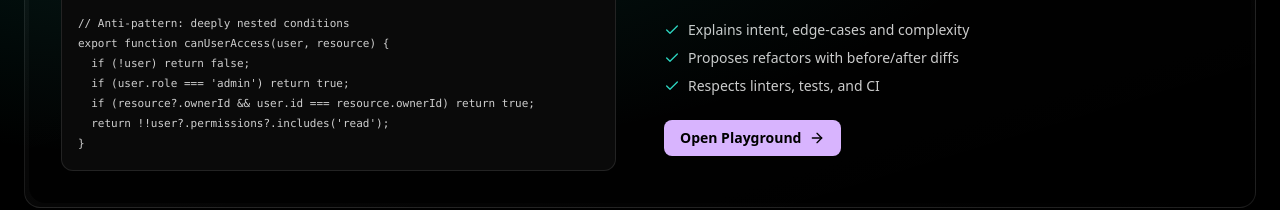
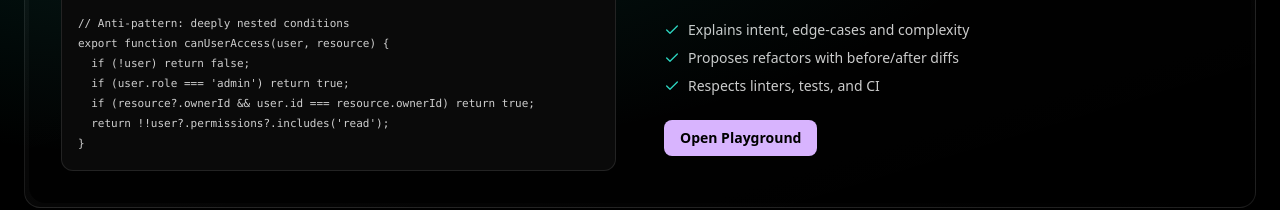
Before and after one commit to mah12-ops/code_narrator_ai, a React (Vite) app in the folder client/: page / in a window 1280 px wide. Shown: the part 980-1190 px from the top of the page. Built offline with nearby package versions, Linux system fonts and the light colour scheme.

Commit message:
fix testimonials

```diff
--- a/client/src/components/pages/LandingPage/Showcase.tsx
+++ b/client/src/components/pages/LandingPage/Showcase.tsx
@@ -52,7 +52,7 @@ export function canUserAccess(user, resource) {
                     ))}
                   </ul>
                   <div className="mt-2 flex gap-3">
-                    <a href="/signup" className="inline-flex items-center gap-2 rounded-lg bg-purple-300 text-black px-4 py-2 text-sm font-semibold hover:bg-white/90 no-underline transition">Open Playground <ArrowRight className="h-4 w-4" /></a>
+                    <a href="/signup" className="inline-flex items-center gap-2 rounded-lg bg-purple-300 text-black px-4 py-2 text-sm font-semibold hover:bg-white/90 no-underline transition">Open Playground </a>
                    </div>
                 </div>
               </div>
```
